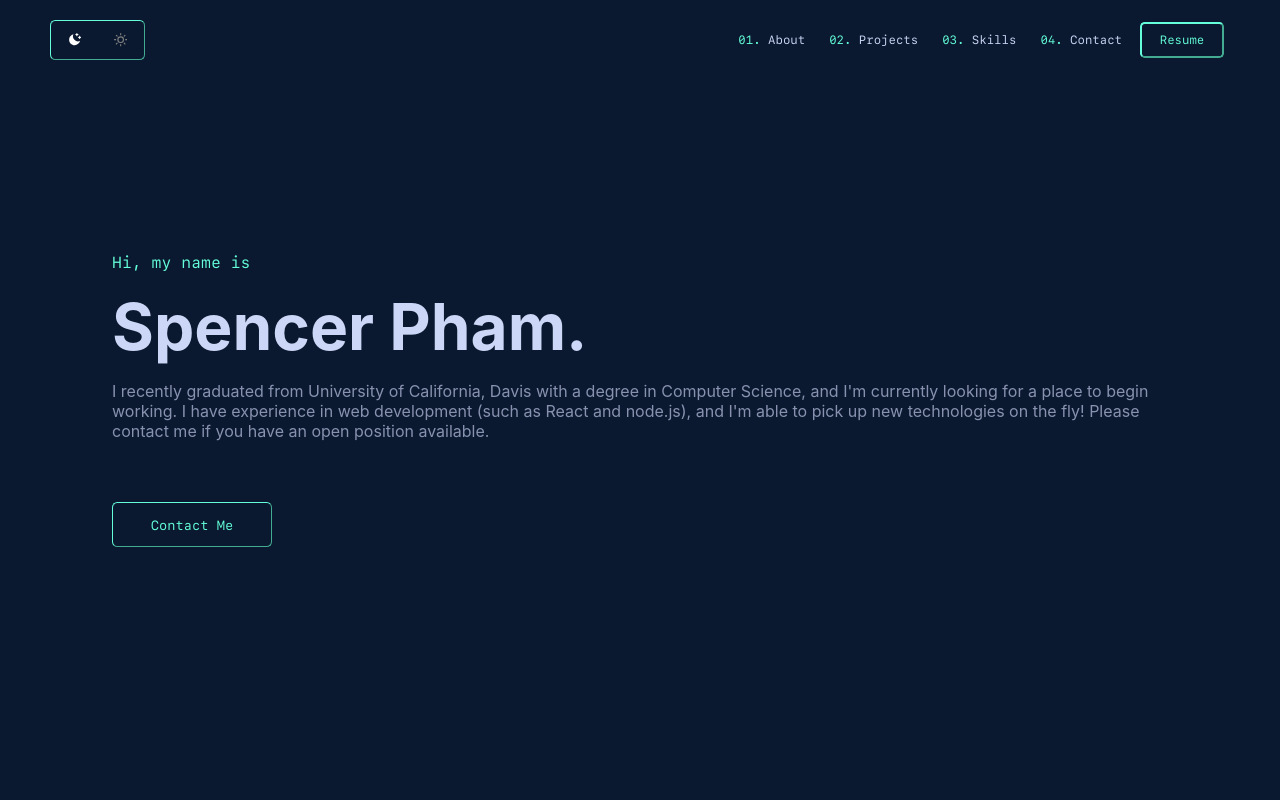
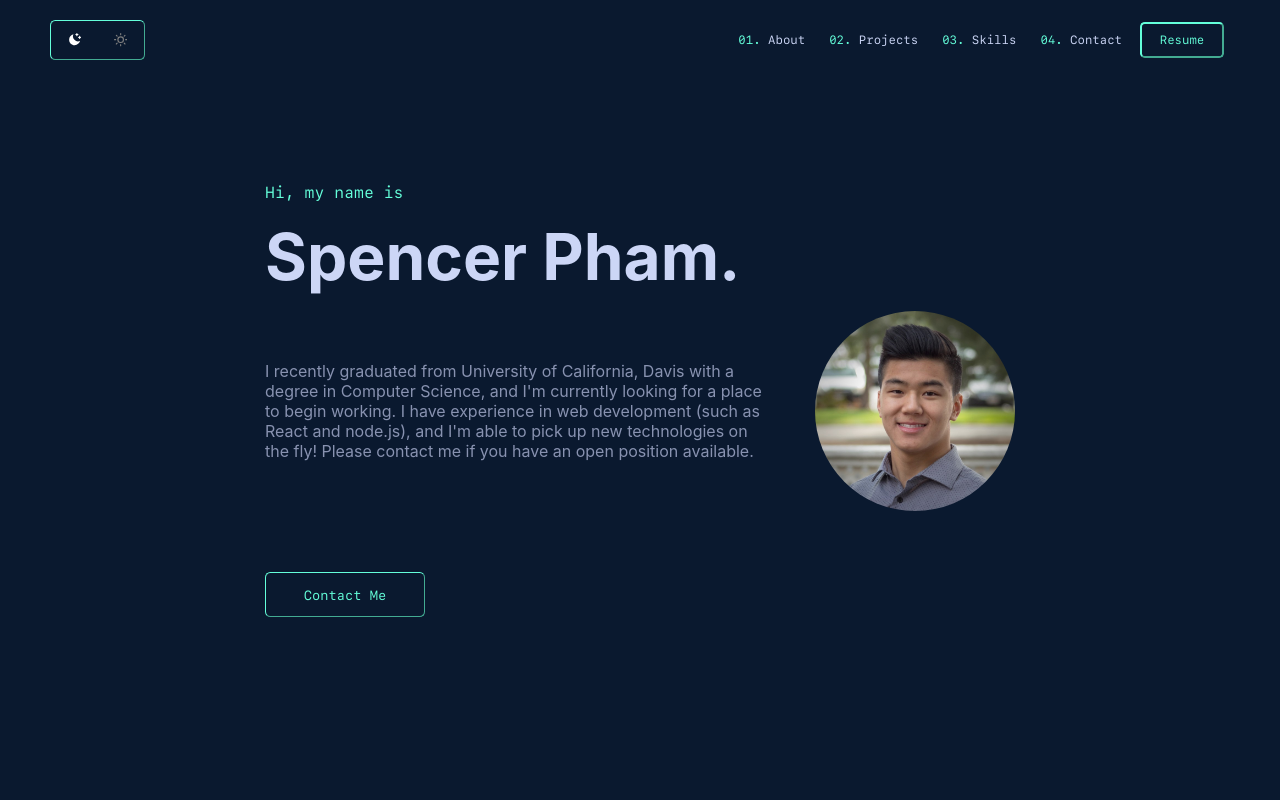
Before and after one commit to slampham/Portfolio, a React (Create React App) app: page / in a window 1280 px wide. Shown: the top 800 px of the page. Built offline with nearby package versions, Linux system fonts and the light colour scheme.

Commit message:
About to make navigation work

```diff
--- a/package.json
+++ b/package.json
@@ -10,6 +10,7 @@
     "react": "^17.0.1",
     "react-dom": "^17.0.1",
     "react-icons": "^4.2.0",
+    "react-router-dom": "^5.2.0",
     "react-scripts": "4.0.3",
     "styled-components": "^5.2.1",
     "web-vitals": "^1.1.0"
--- a/src/components/App.js
+++ b/src/components/App.js
@@ -1,8 +1,8 @@
-import React from 'react'
-import {ContextProvider} from '../contexts/Context'
-import GlobalStyle from '../styles/GlobalStyle'
+import React, { useEffect, useRef, useContext } from 'react'
 import styled from 'styled-components'
 
+import { Context, ContextProvider } from '../contexts/Context'
+import GlobalStyle from '../styles/GlobalStyle'
 import Nav from './Nav'
 import Cover from './Cover'
 import Section, { StyledSection } from './Section'
@@ -14,7 +14,7 @@ const StyledApp = styled.div`
   display: flex;
   flex-direction: column;
   align-items: center;
-  counter-reset: sectionCounter;
+  counter-reset: sectionCounter 1;
 
   ${StyledSection} {
     padding: 5em 0;
@@ -22,23 +22,24 @@ const StyledApp = styled.div`
 `
 
 function App() {
+  const [aboutRef, projectsRef, skillsRef, contactRef] = [useRef(null), useRef(null), useRef(null), useRef(null)]
+  let refs = [aboutRef, projectsRef, skillsRef, contactRef]
+
   return (
-    <ContextProvider>
     <StyledApp>
       <GlobalStyle/>
-        <Nav/>
-        <Cover/>
-        <Section header='Projects'>
+      <Nav />
+      <Cover ref={aboutRef}/>
+      <Section header='Projects' ref={projectsRef}>
         <Projects />
       </Section>
-        <Section header='Skills'>
+      <Section header='Skills' ref={skillsRef}>
         <Skills />
       </Section>
-        <Section header="Let's get in touch!">
+      <Section header="Let's get in touch!" ref={contactRef}>
         <Contact/>
       </Section>
     </StyledApp>
-    </ContextProvider>
   );
 }
 
--- a/src/components/Cover.js
+++ b/src/components/Cover.js
@@ -1,9 +1,10 @@
 import React, { useContext } from 'react'
 import styled from 'styled-components'
-import {Context} from '../contexts/Context'
+import { Context } from '../contexts/Context'
+import Face from '../images/face.jfif'
 
 const StyledCover = styled.section`
-  min-height: 100vh;
+  min-height: min(100vh, 1080px);
   display: flex;
   flex-direction: column;
   justify-content: center;
@@ -26,6 +27,31 @@ const StyledCover = styled.section`
     margin-top: 4em;
     width: 12em;
   }
+
+  img {
+    display: none;
+  }
+
+  p {
+    max-width: 500px;
+  }
+
+  @media (min-width: 768px) {
+    div {
+      display: flex;
+      align-items: center;
+
+      * + * {
+        margin-left: 50px;
+      }
+    }
+
+    img {
+      display: block;
+      border-radius: 50%;
+      width: 200px;
+    }
+  }
 `;
 
 function Cover() {
@@ -35,9 +61,13 @@ function Cover() {
     <StyledCover theme={theme}>
       <span>Hi, my name is</span>
       <strong> Spencer Pham. </strong>
-      <p>
-        I recently graduated from University of California, Davis with a degree in Computer Science, and I'm currently looking for a place to begin working. I have experience in web development (such as React and node.js), and I'm able to pick up new technologies on the fly! Please contact me if you have an open position available.
-      </p>
+      <div>
+        <p>
+          I recently graduated from University of California, Davis with a degree in Computer Science, and I'm currently looking for a place to begin working. I have experience in web development (such as React and node.js), and I'm able to pick up new technologies on the fly! Please contact me if you have an open position available.
+        </p>
+        <img src={Face} />
+      </div>
+
       <button>Contact Me</button>
     </StyledCover>
   )
--- a/src/components/Nav.js
+++ b/src/components/Nav.js
@@ -4,7 +4,7 @@ import Header from './Header'
 import SideMenu from './SideMenu'
 import useWindowDimensions from '../hooks/useWindowDimensions'
 
-function Nav() {
+function Nav({refs}) {
   const [menuOpen, toggle] = useToggle(false)
   const windowDims = useWindowDimensions()
   const [windowAtLeastTabletWidth, setwindowAtLeastTabletWidth] = useState(false)
--- a/src/components/Projects.js
+++ b/src/components/Projects.js
@@ -63,7 +63,7 @@ function Projects() {
       <Project
         img={Portfolio}
         name='Portfolio'
-        desc="You're seeing it now! Credit goes to Brittany Chiang for the inspiration with theme and UI / UX. (Note that I still wrote every line of code on this site)."
+        desc="You're seeing it now! Credit goes to Brittany Chiang for the inspiration with theme and UI / UX. (Note that I coded everything from scratch)."
         techs={['React', 'styled-components', ]}
         cpde=''
         site=''
--- a/src/contexts/Context.js
+++ b/src/contexts/Context.js
@@ -4,13 +4,14 @@ const Context = React.createContext()
 
 function ContextProvider({children}) {
   const [theme, setTheme] = useState('dark')
+  const [refs, setRefs] = useState([])
 
   function toggleTheme() {
     setTheme(theme => theme === 'dark' ? 'light' : 'dark')
   }
 
   return (
-    <Context.Provider value={{theme, toggleTheme}}>
+    <Context.Provider value={{theme, toggleTheme, refs, setRefs}}>
       {children}
     </Context.Provider>
   )
--- a/src/index.js
+++ b/src/index.js
@@ -1,10 +1,13 @@
 import React from 'react';
 import ReactDOM from 'react-dom';
 import App from './components/App';
+import { ContextProvider } from './contexts/Context'
 
 ReactDOM.render(
   <React.StrictMode>
-    <App />
+    <ContextProvider>
+      <App />
+    </ContextProvider>
   </React.StrictMode>,
   document.getElementById('root')
 );
```
Also changed, not shown: src/images/face.jfif (added), 1 other file (tests, documents, lock files or other folders). Lines whose indentation alone changed are shown as unchanged.
